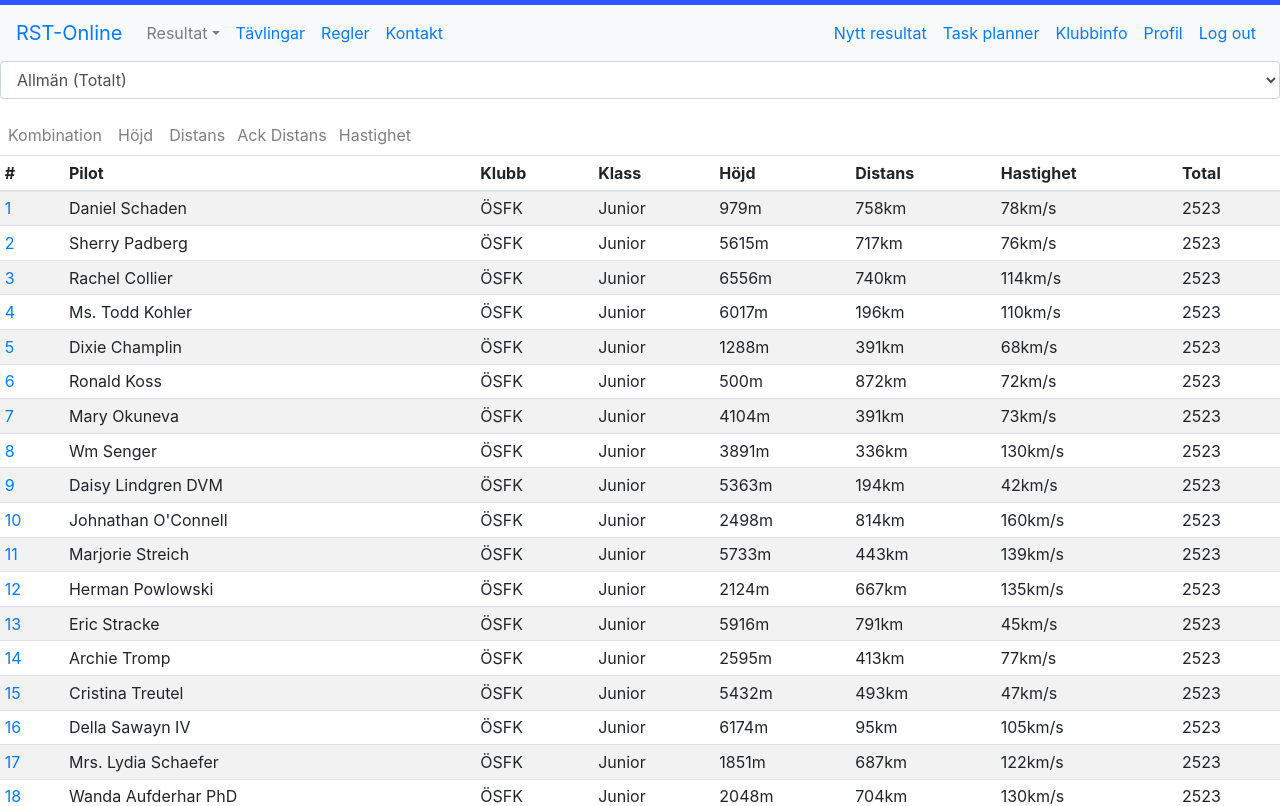
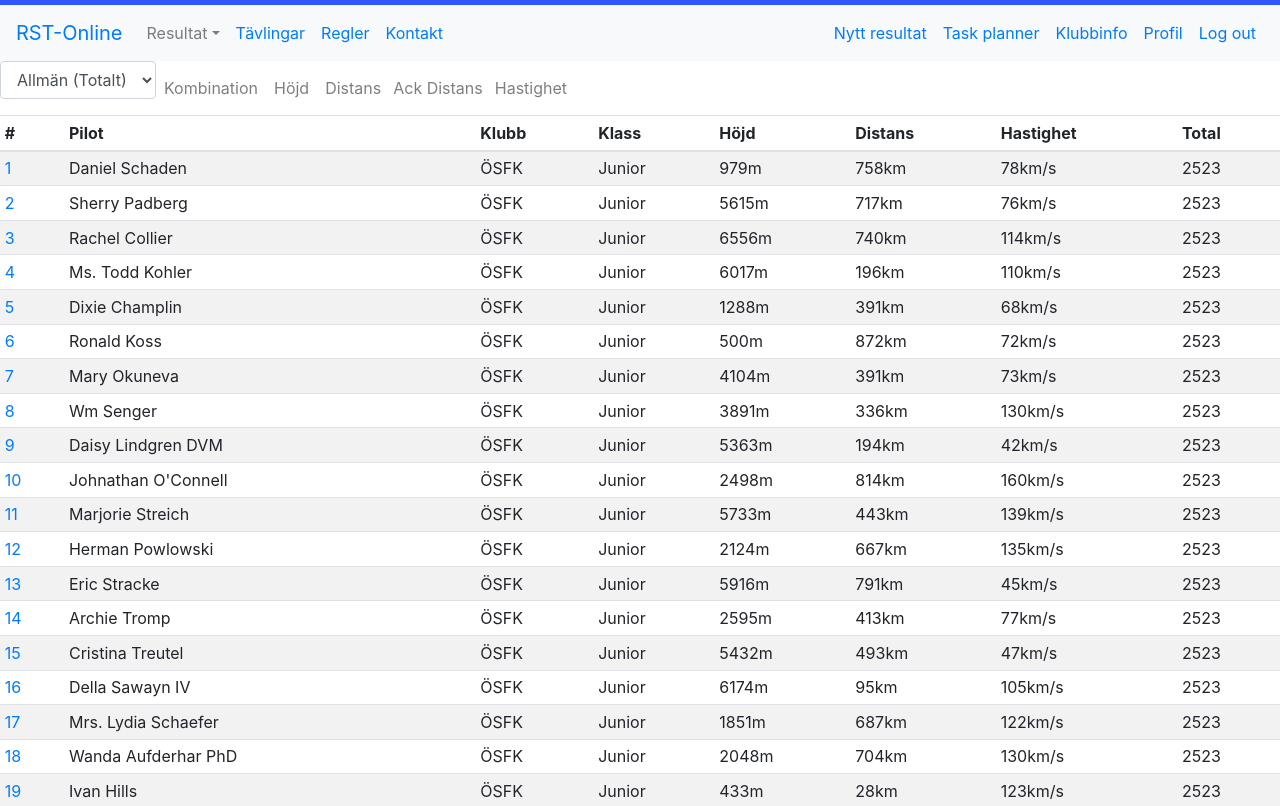
Before and after one commit to MrGuzior/rst, a React (Create React App) app: page /results in a window 1280 px wide. Shown: the top 806 px of the page. Built offline with nearby package versions, Linux system fonts and the light colour scheme.

Commit message:
Result navbar adjusted

```diff
--- a/src/Components/Results/Results.jsx
+++ b/src/Components/Results/Results.jsx
@@ -13,8 +13,8 @@ const Results = () => {
 
     return(
         <section className="results">
-
-                    <Form.Group controlId="exampleForm.ControlSelect1">
+            <div className='d-flex flex-wrap class-select'>
+                <Form.Group className='' controlId="exampleForm.ControlSelect1" >
                     <Form.Control as="select">
                     <option>Allmän (Totalt)</option>
                     <option>Klass 1</option>
@@ -23,20 +23,16 @@ const Results = () => {
                     <option>Junior</option>
                     </Form.Control>
                 </Form.Group>
-
-            <Navbar className='p-0'>
-                <Nav className="mr-auto " fill variant="pills" >
-
+                <Navbar  className='p-0 '>
+                    <Nav className="mr-auto" fill variant="pills" >
                         <Nav.Link className='px-2'>Kombination</Nav.Link>
                         <Nav.Link className='px-2'>Höjd</Nav.Link>
                         <Nav.Link className='px-2'>Distans</Nav.Link>
                         <Nav.Link className='px-1'>Ack Distans</Nav.Link>
                         <Nav.Link className='px-2'>Hastighet</Nav.Link>
-
-
-
                     </Nav>
                 </Navbar>
+            </div>
 
             <div className='result'>
                 <ResultList list={activeList}/>
--- a/src/style/index.css
+++ b/src/style/index.css
@@ -82,3 +82,12 @@ code {
   object-fit: cover;
   background-color: rgb(46, 85, 255);
 }
+
+.result-navigation{
+  display: inline-block;
+}
+
+@media only screen and (max-width: 557px){
+  .class-select{
+  }
+}
```
Lines whose indentation alone changed are shown as unchanged.
